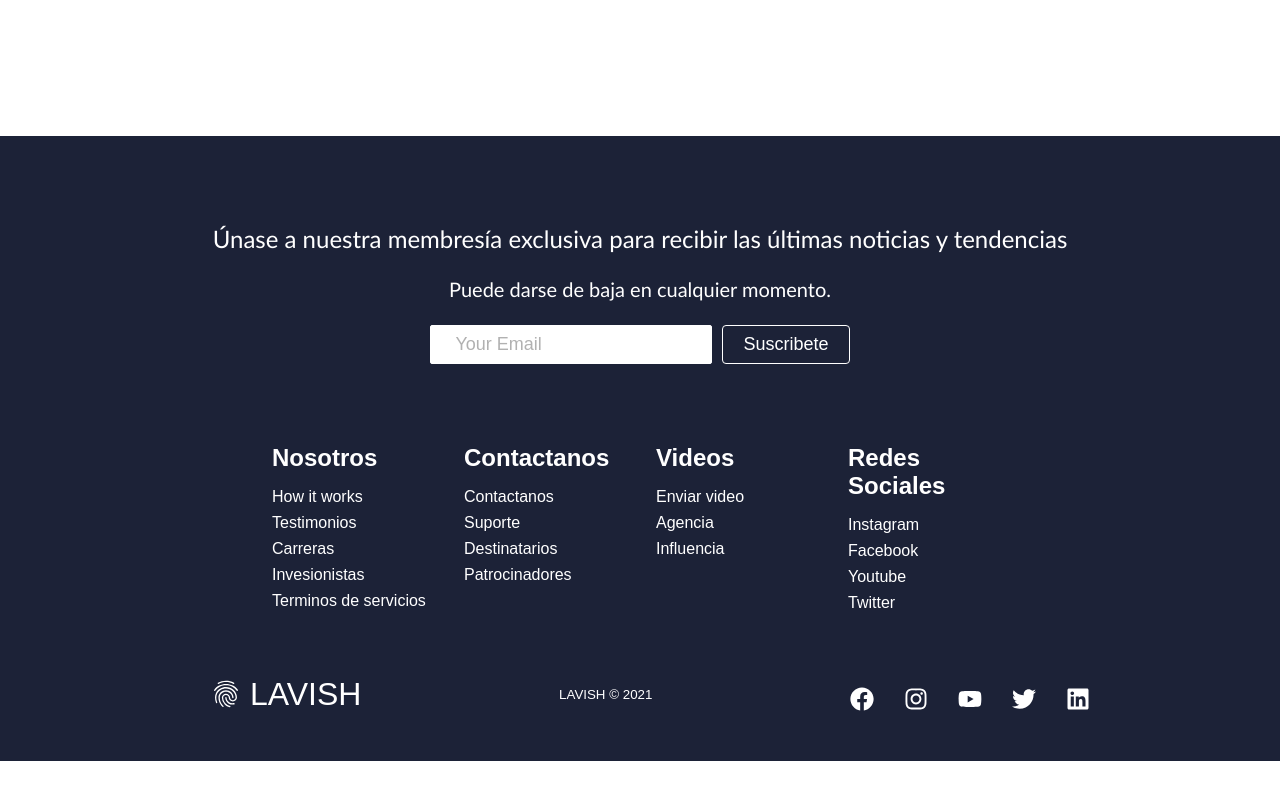
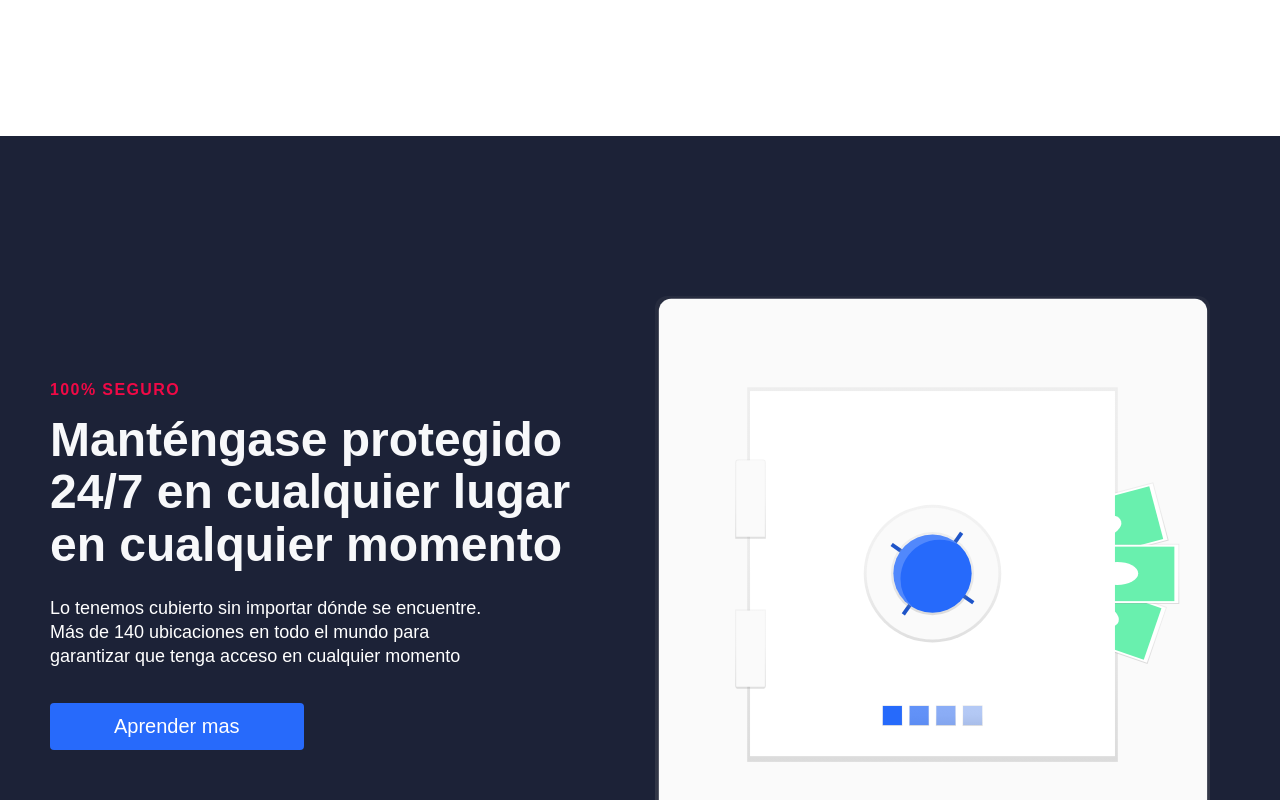
Before and after one commit to brammont/React-landingPage-app, a React (Create React App) app: page /products in a window 1280 px wide. Shown: the part 760-1560 px from the top of the page. Before the commit the page ends 1521 px from the top, so only its background shows below. Built offline with nearby package versions, Linux system fonts and the light colour scheme.

Commit message:
agregando objeto herosection en pagina two

```diff
--- a/src/components/pages/Productos/Products.js
+++ b/src/components/pages/Productos/Products.js
@@ -1,12 +1,13 @@
 import React from 'react'
 import HeroSection from '../../HeroSection';
-import { homeObjOne } from './Data';
+import { homeObjOne, homeObjTwo } from './Data';
 
 
 function Products() {
     return (
         <div>
-             <HeroSection {...homeObjOne} />
+            <HeroSection {...homeObjOne} />
+            <HeroSection {...homeObjTwo} />
         </div>
     )
 }
```
